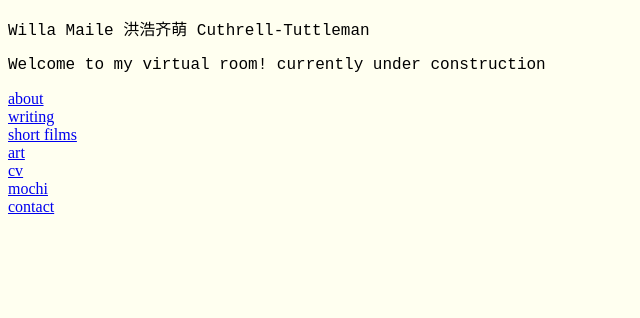
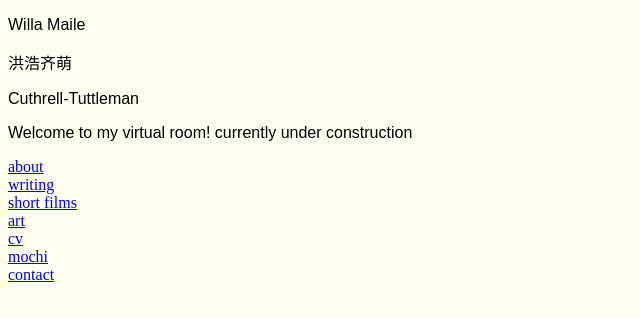
Before and after one commit to willa-ct/willa-ct.github.io, a plain HTML site: page index.html in a window 1280 px wide. Shown: the whole page, without its empty margins (0-640 px from the left). Drawn offline with Linux system fonts and the light colour scheme.

Commit message:
Update index.html

```diff
--- a/index.html
+++ b/index.html
@@ -7,13 +7,12 @@
     body {
         background-color:ivory;
     }
-    </style>
-    <style>
-        .monospace {
-            font-family: "Courier New", Courier, monospace;
-        }
-    </style>
-    <style>
+    .monospace {
+        font-family: "Courier New", Courier, monospace;
+    }
+    .monospace {
+        font-family: "DengXian Light", DengXian, sans-serif;
+    }
     ul {
         list-style-type: none;
         margin: 0;
@@ -23,7 +22,13 @@
     </head>
 <body>
 <p class="monospace">
-    Willa Maile 洪浩齐萌 Cuthrell-Tuttleman
+    Willa Maile
+</p>
+<p class="sans-serif">
+    洪浩齐萌
+</p>
+<p class="monospace">
+    Cuthrell-Tuttleman
 </p>
 <p class="monospace">
     Welcome to my virtual room! currently under construction
```
